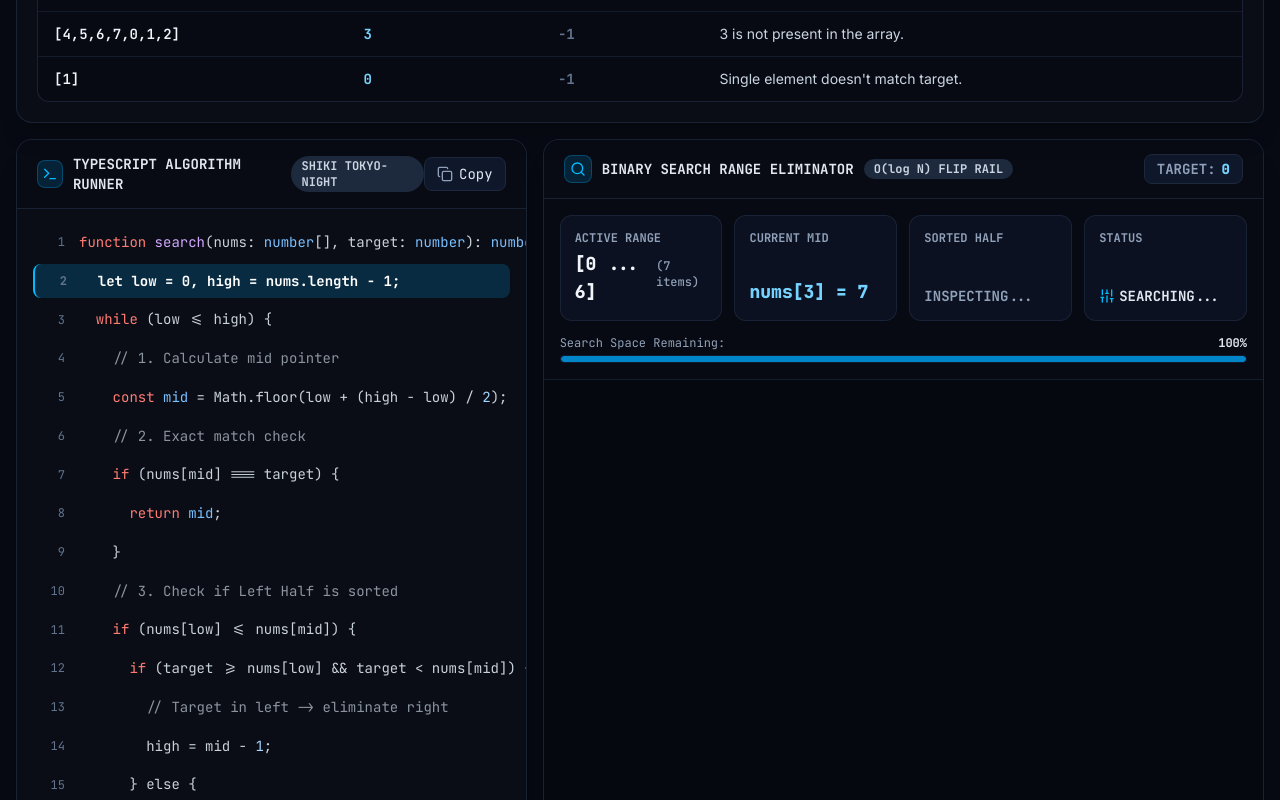
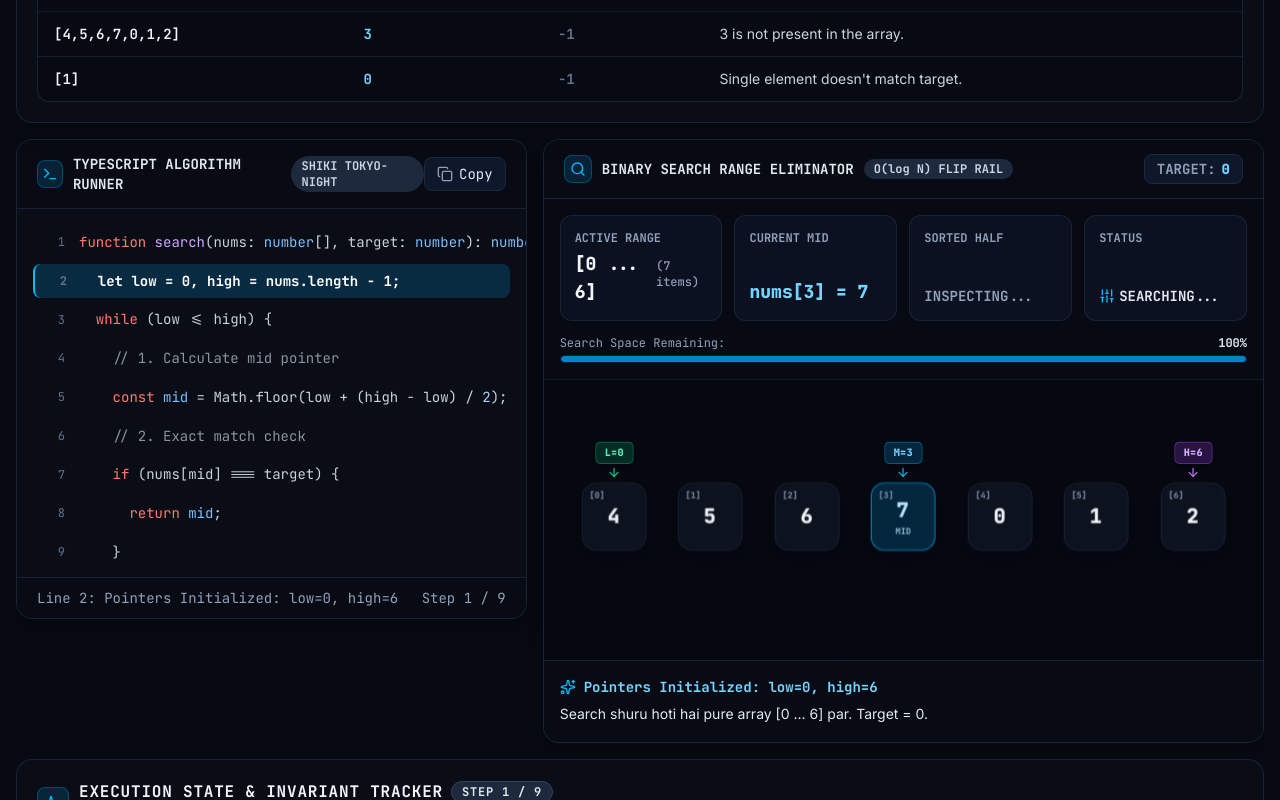
Before and after one commit to Kkknight-12/dsa-visualizer-test, a Next.js app: page /search-rotated-array in a window 1280 px wide. Shown: the part 620-1420 px from the top of the page. Built offline with nearby package versions, Linux system fonts and the light colour scheme.

Commit message:
refactor(code-runner): cap code runner at standard height with overflow-y-auto to prevent vertical stretching

```diff
--- a/app/globals.css
+++ b/app/globals.css
@@ -21,3 +21,19 @@ body {
   -webkit-font-smoothing: antialiased;
   -moz-osx-font-smoothing: grayscale;
 }
+
+/* Sleek subtle scrollbars */
+::-webkit-scrollbar {
+  width: 6px;
+  height: 6px;
+}
+::-webkit-scrollbar-track {
+  background: transparent;
+}
+::-webkit-scrollbar-thumb {
+  background: #334155;
+  border-radius: 9999px;
+}
+::-webkit-scrollbar-thumb:hover {
+  background: #475569;
+}
--- a/app/search-rotated-array/page.tsx
+++ b/app/search-rotated-array/page.tsx
@@ -231,26 +231,26 @@ export default function SearchRotatedArrayPage() {
         <SearchRotatedArrayProblemInfo />
 
         {layoutMode === 'dual' ? (
-          <div className="grid grid-cols-1 lg:grid-cols-12 gap-4">
+          <div className="grid grid-cols-1 lg:grid-cols-12 gap-4 items-start">
             {/* Left: Code Runner (5 cols) */}
-            <div className="lg:col-span-5 min-h-[460px]">
+            <div className="lg:col-span-5 w-full">
               <SearchRotatedArrayCodeRunner
                 currentStep={currentStep}
                 totalSteps={steps.length}
               />
             </div>
             {/* Right: Range Eliminator Canvas (7 cols) */}
-            <div className="lg:col-span-7 min-h-[460px]">
+            <div className="lg:col-span-7 w-full">
               <SearchRotatedArrayCanvas currentStep={currentStep} />
             </div>
           </div>
         ) : (
           /* Smart Dock Mode */
           <div className="flex flex-col gap-4">
-            <div className="min-h-[380px]">
+            <div className="w-full">
               <SearchRotatedArrayCanvas currentStep={currentStep} />
             </div>
-            <div className="min-h-[320px]">
+            <div className="w-full">
               <SearchRotatedArrayCodeRunner
                 currentStep={currentStep}
                 totalSteps={steps.length}
--- a/components/search-rotated-array/SearchRotatedArrayCodeRunner.tsx
+++ b/components/search-rotated-array/SearchRotatedArrayCodeRunner.tsx
@@ -7,6 +7,7 @@ import { SearchRotatedArrayStep } from '@/lib/searchRotatedArraySimulation';
 interface SearchRotatedArrayCodeRunnerProps {
   currentStep: SearchRotatedArrayStep;
   totalSteps: number;
+  className?: string;
 }
 
 interface Token {
@@ -249,6 +250,7 @@ const ALGORITHM_CODE_LINES: { lineNum: number; tokens: Token[] }[] = [
 export function SearchRotatedArrayCodeRunner({
   currentStep,
   totalSteps,
+  className,
 }: SearchRotatedArrayCodeRunnerProps) {
   const containerRef = useRef<HTMLDivElement>(null);
   const activeLineRef = useRef<HTMLDivElement>(null);
@@ -278,7 +280,11 @@ export function SearchRotatedArrayCodeRunner({
   };
 
   return (
-    <div className="w-full h-full bg-[#0a0d16] border border-slate-800/80 rounded-2xl flex flex-col shadow-xl overflow-hidden font-mono">
+    <div
+      className={`w-full h-[480px] max-h-[480px] bg-[#0a0d16] border border-slate-800/80 rounded-2xl flex flex-col shadow-xl overflow-hidden font-mono ${
+        className || ''
+      }`}
+    >
       {/* Header Bar */}
       <div className="px-5 py-3.5 border-b border-slate-800/80 bg-[#080b14] flex items-center justify-between text-xs sm:text-sm">
         <div className="flex items-center gap-2.5">
```
